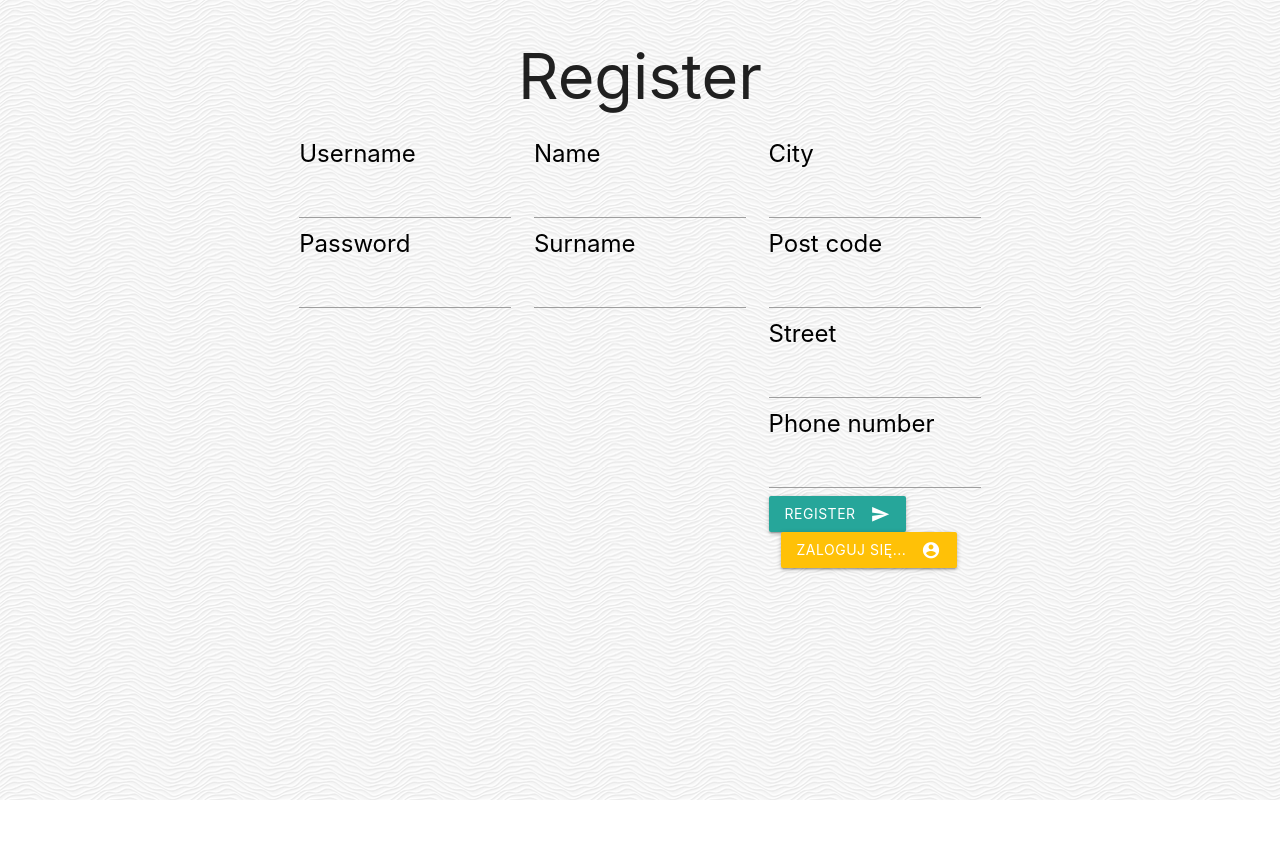
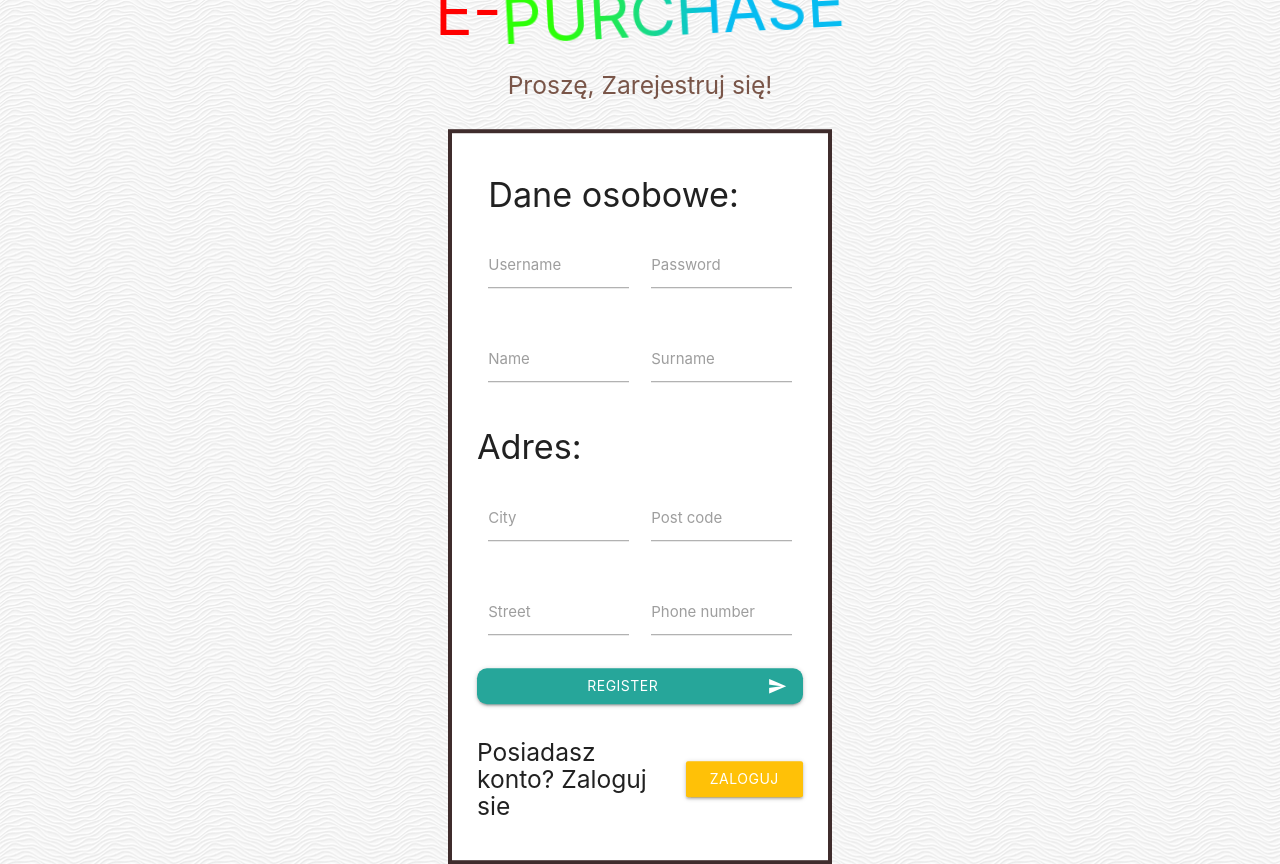
Before and after one commit to wesoly97/E-Purchase, a React (Create React App) app in the folder client/: page /register in a window 1280 px wide. Before the commit the page ends 800 px from the top, so only its background shows below. Built offline with nearby package versions, Linux system fonts and the light colour scheme; no server answers.

Commit message:
Mikolaj_RegisterFront

```diff
--- a/client/src/pages/Login.js
+++ b/client/src/pages/Login.js
@@ -78,7 +78,7 @@ export default function Login(){
 
 
     <h5>Nie masz konta?
-        <button id="btnGoToRegsiter" onClick={goToRegister} className="btn waves-effect amber" type="submit" name="action">Zarejestruj się...
+        <button id="btnGoToRegsiter" onClick={goToRegister} className="btn waves-effect amber btnReg" type="submit" name="action">Zarejestruj się...
             <i className="material-icons right">account_circle</i>
         </button>
     </h5>
--- a/client/src/pages/Register.js
+++ b/client/src/pages/Register.js
@@ -112,86 +112,83 @@ export default function Register(){
     }, [name, surname, city]);
 
     return(
-        <div className="main">
-                    <h1>Register</h1>
-                        <div className="row">
-                            <div className="col s4">
-                                <label>Username</label>
-                                <input
-                                    type="text"
-                                    onChange={(e)=>
-                                        setUsernameReg(e.target.value)
-                                    }
-                                />
-                                <label>Password</label>
-                                <input
-                                    type="password"
-                                    onChange={(e)=>
-                                        setPasswordReg(e.target.value)
-                                    }
-                                />
-                            </div>
-                            <div className="col s4">
-                                <label>Name</label>
-                                <input
-                                    type="text"
-                                    onChange={(e)=>
-                                        setName(e.target.value)
-                                    }
-                                />
+        <div className="bodyRegister">
+<div className="animation">
+<div className="row">
+<div className="col s12 ">
+<h1><span className="eLetter">E-</span><span className="restLetter">PURCHASE</span></h1>
+<h5 className="brown-text">Proszę, Zarejestruj się!</h5>
+</div></div>
+        <div className="container containerRegister ">
 
-                                <label>Surname</label>
-                                <input
-                                    type="text"
-                                    onChange={(e)=>
-                                        setSurname(e.target.value)
-                                    }
-                                />
-                            </div>
-                            <div className="col s4">
-                                <label>City</label>
-                                <input
-                                    type="text"
-                                    onChange={(e)=>
-                                        setCity(e.target.value)
-                                    }
-                                />
+        <div className="row rowRegister">
 
-                                <label>Post code</label>
-                                <input
-                                    type="text"
-                                    onChange={(e)=>
-                                        setPostCode(e.target.value)
-                                    }
-                                />
+        <form className="col s12 ">
+        <h4>Dane osobowe:</h4>
+          <div className="row rowRegister">
+            <div className="input-field col s6">
 
-                                <label>Street</label>
-                                <input
-                                    type="text"
-                                    onChange={(e)=>
-                                        setStreet(e.target.value)
-                                    }
-                                />
+              <label for="Username">Username</label>
+              <input id="Username" type="text" onChange={(e)=>setUsernameReg(e.target.value)}  />
+            </div>
+            <div className="input-field col s6">
 
-                                <label>Phone number</label>
-                                <input
-                                    type="text"
-                                    onChange={(e)=>
-                                        setPhoneContact(e.target.value)
-                                    }
-                                />
+            <label for="password">Password</label>
+            <input id="password" type="password"onChange={(e)=> setPasswordReg(e.target.value)} />
+          </div>
+            </div>
+          <div className="row rowRegister">
+            <div className="input-field col s6">
 
+              <label for="name">Name</label>
+              <input id="name" type="text"onChange={(e)=>setName(e.target.value)} />
+            </div>
+            <div className="input-field col s6 ">
 
-                                <button onClick={register} className="btn waves-effect waves-light" type="submit" name="action">Register
-                                    <i className="material-icons right">send</i>
-                                </button>
+            <label for="Surname">Surname</label>
+            <input id="Surname" type="text"onChange={(e)=>setSurname(e.target.value)}/>
+          </div>
+          </div>
+          <div className="row rowRegister">
+          <h4 class="left-center">Adres:</h4>
+            <div className="input-field col s6">
 
-                                <button id="btnGoToRegsiter" onClick={goToLogin}  className="btn waves-effect amber" type="submit" name="action">Zaloguj się...
-                                    <i className="material-icons right">account_circle</i>
-                                </button>
-                            </div>
-                        </div>
+              <label for="City">City</label>
+              <input id="City" type="text"onChange={(e)=>setCity(e.target.value)} />
+            </div>
+            <div className="input-field col s6 ">
 
-        </div>
+            <label for="Postcode">Post code</label>
+            <input id="Postcode" type="text" onChange={(e)=>setPostCode(e.target.value)}/>
+          </div>
+          </div>
+
+          <div className="row rowRegister">
+            <div className="input-field col s6">
+
+              <label for="Street">Street</label>
+              <input id="Street" type="text"onChange={(e)=>setStreet(e.target.value)} />
+            </div>
+            <div className="input-field col s6 ">
+
+            <label for="Phonenumber">Phone number</label>
+            <input id="Phonenumber" type="text" onChange={(e)=>setPhoneContact(e.target.value)}/>
+          </div>
+          </div>
+              </form>
+
+             <button onClick={register} className="btn waves-effect waves-light btnRegister" type="submit" name="action">Register
+             <i className="material-icons right">send</i>
+             </button>
+             <h5>Posiadasz konto? Zaloguj sie
+             <button  onClick={goToLogin}  className="btn waves-effect amber btnLogin" type="submit" name="action">Zaloguj się...
+             <i className="material-icons right">account_circle</i>
+             </button>
+             </h5>
+              </div>
+
+              </div>
+              </div>
+              </div>
     );
 }
--- a/client/src/styles/Register.css
+++ b/client/src/styles/Register.css
@@ -1,20 +1,103 @@
-.main{
-    min-width: 55%;
-    max-width: 55%;
-    margin: 0 auto;
+
+  .bodyRegister
+  {
+
+    margin: 0px;
+    padding:0px;
+    float: left;
+    width:100%;
+    position:absolute;
+    top: 50%;
+    transform: translateY(-50%) translateX(-50%);
+    left:50%;
+
+  }
+  .animation
+  {
+    animation: showUp 0.5s cubic-bezier(0.18, 1.3, 1, 1) forwards;
+  }
+  .containerRegister {
+    background: white;
+    padding: 20px 25px;
+    border: 4px solid #3f2c2c;
+    height: auto;
+    box-sizing: border-box;
+    position: relative;
+    width: 30%;
+
+  }
+  .btnRegister {
+    border: none;
+    display: block;
+    margin: 35px auto;
+    border-radius: 10px;
+    cursor: pointer;
+    width: 100%;
+  }
+  .rowRegister
+   {
+     margin-bottom: 10px;
+    }
+.btnLogin
+    {
+        margin-left: 10px;
     }
 
-#btnGoToRegsiter{
-    margin-left: 12px;
+  h5,h1
+  {
+    display: flex;
+    justify-content: center;
+    align-items: center;
   }
+  span {
 
-label{
-    color: black;
+    transform: scale(0.9);
+    display: inline-block;
   }
-
-.brand-logo {
+  span:first-child {
+    animation: bop 1s cubic-bezier(0.175, 0.885, 0.32, 1.275) forwards infinite
+      alternate;
+  }
+  span:last-child {
+    animation: bopB 1s 0.2s cubic-bezier(0.175, 0.885, 0.32, 1.275) forwards
+      infinite alternate;
+  }
+  .eLetter
+  {
+Color :red;
+ }
+ .restLetter
+ {
   text-transform: uppercase;
-    background: linear-gradient(90deg, rgba(255,0,0,1) 0%, rgba(255,0,0,1) 17%, rgba(44,255,7,1) 17%, rgba(6,188,241,1) 63%);
+  background: linear-gradient(90deg,rgba(44,255,7,1) 17%, rgba(6,188,241,1) 63%);
 -webkit-background-clip: text;
 -webkit-text-fill-color: transparent;
  }
+
+  @keyframes showUp {
+    0% {
+      transform: scale(0);
+    }
+    100% {
+      transoform: scale(1);
+    }
+  }
+@keyframes bop {
+  0% {
+    transform: scale(0.9);
+  }
+  50%,
+  100% {
+    transform: scale(1);
+  }
+}
+
+@keyframes bopB {
+  0% {
+    transform: scale(0.9);
+  }
+  80%,
+  100% {
+    transform: scale(1) rotateZ(-3deg);
+  }
+}
--- a/client/src/styles/login.css
+++ b/client/src/styles/login.css
@@ -34,6 +34,10 @@
     cursor: pointer;
     width: 100%;
   }
+  .btnReg
+    {
+        margin-left: 10px;
+    }
   .rowLogin
    {
      margin-bottom: 10px;
```
Lines whose indentation alone changed are shown as unchanged.
